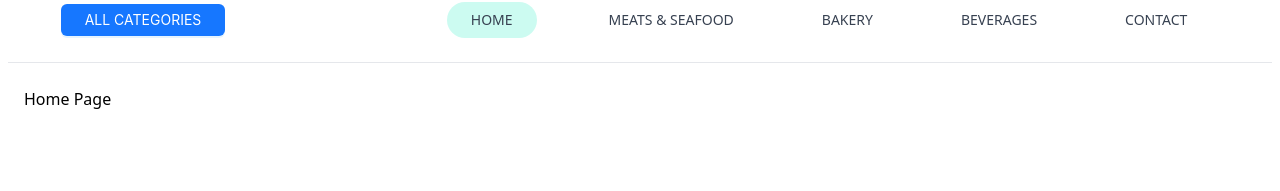
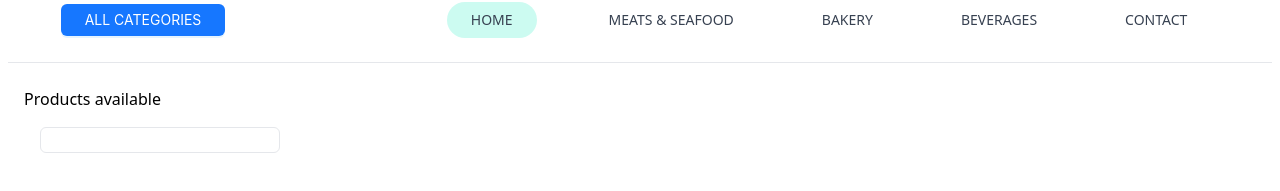
Before and after one commit to rohitghatal1/FreshCart-Ecommerce, a React (Vite) app: page / in a window 1280 px wide. Shown: the part 137-328 px from the top of the page. Built offline with nearby package versions, Linux system fonts and the light colour scheme.

Commit message:
added product cards

```diff
--- a/src/components/pages/Homepage.tsx
+++ b/src/components/pages/Homepage.tsx
@@ -3,7 +3,12 @@ import React from "react";
 const Homepage: React.FC = () => {
   return (
     <>
-      <h2>Home Page</h2>
+      <div>
+        <h2>Products available</h2>
+        <div className="flex items-center justify-between gap-2 p-4">
+          <div className="border w-60 rounded-md p-3"></div>
+        </div>
+      </div>
     </>
   );
 };
```
